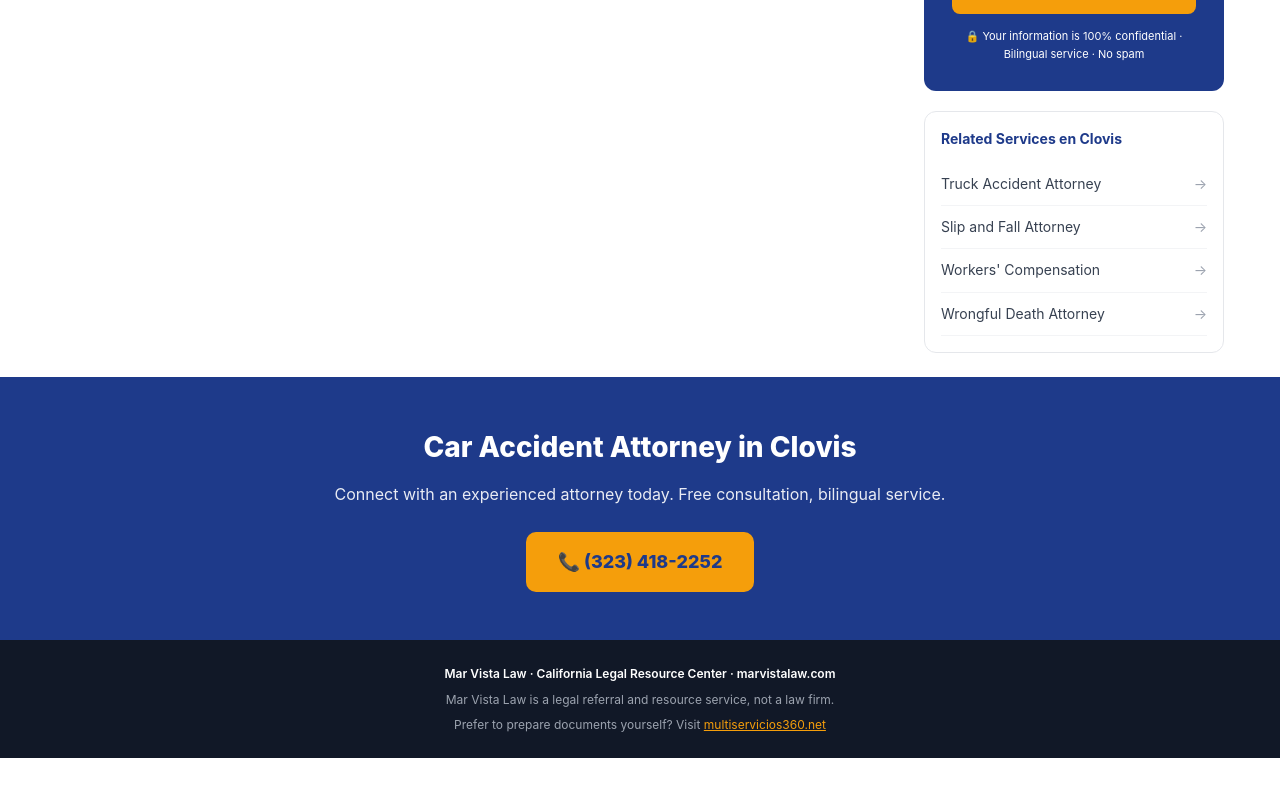
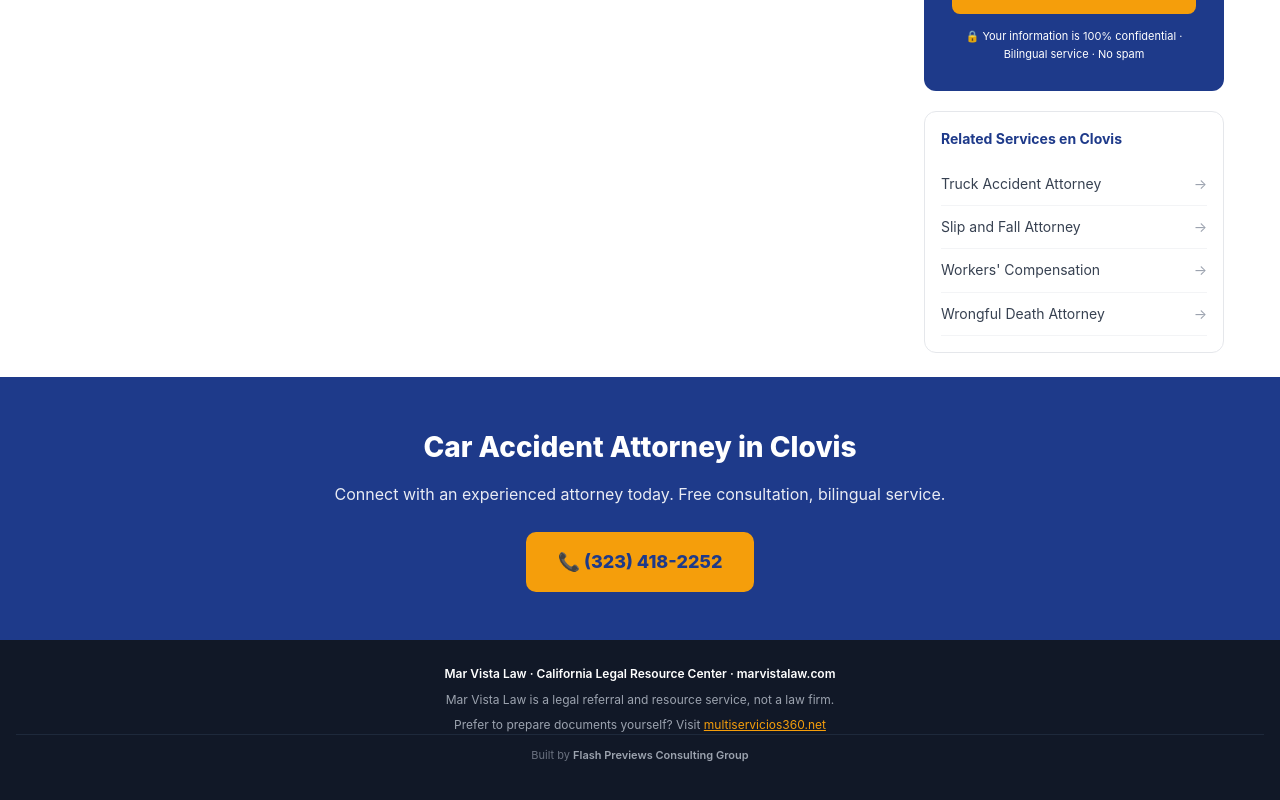
Before and after one commit to Ahorasi360/marvistalaw, a Next.js app: page /car-accident-attorney/clovis in a window 1280 px wide. Shown: the part 1142-1942 px from the top of the page. Before the commit the page ends 1900 px from the top, so only its background shows below. Built offline with nearby package versions, Linux system fonts and the light colour scheme; no server answers; the database is empty.

Commit message:
feat: add Flash Previews Consulting Group footer credit

```diff
--- a/app/components/CityPageClient.js
+++ b/app/components/CityPageClient.js
@@ -238,6 +238,14 @@ export default function CityPageClient({ service, cityData, content, relatedCiti
           {lang === 'es' ? '¿Prefiere preparar documentos usted mismo? Visite ' : 'Prefer to prepare documents yourself? Visit '}
           <a href="https://multiservicios360.net" style={{ color: '#F59E0B' }} target="_blank" rel="noopener">multiservicios360.net</a>
         </p>
+      <div style={{ borderTop: '1px solid #1E293B', padding: '12px 16px', textAlign: 'center' }}>
+        <p style={{ color: '#6B7280', fontSize: '11px', margin: 0 }}>
+          Built by{' '}
+          <a href="https://flashpreviewsconsultinggroup.com" target="_blank" rel="noopener noreferrer" style={{ color: '#9CA3AF', textDecoration: 'none', fontWeight: '600' }}>
+            Flash Previews Consulting Group
+          </a>
+        </p>
+      </div>
       </footer>
     </>
   );
```
